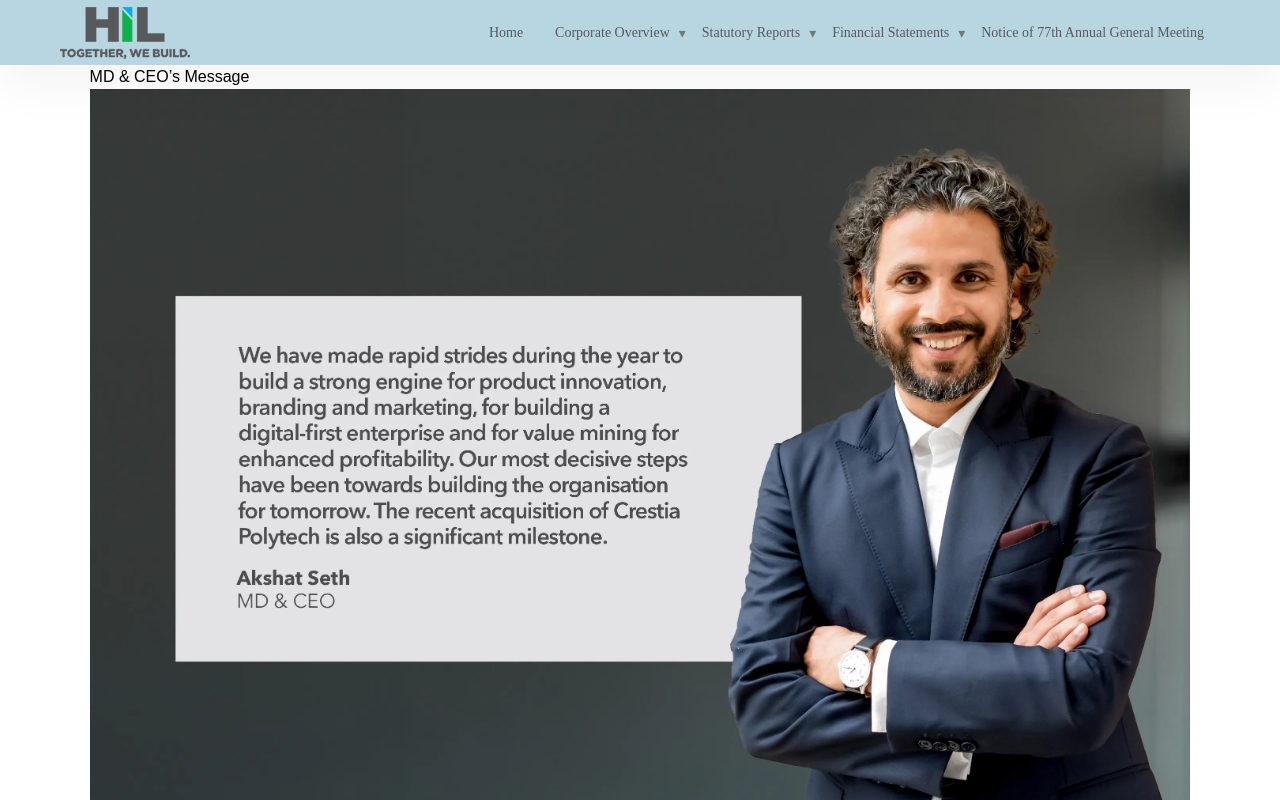
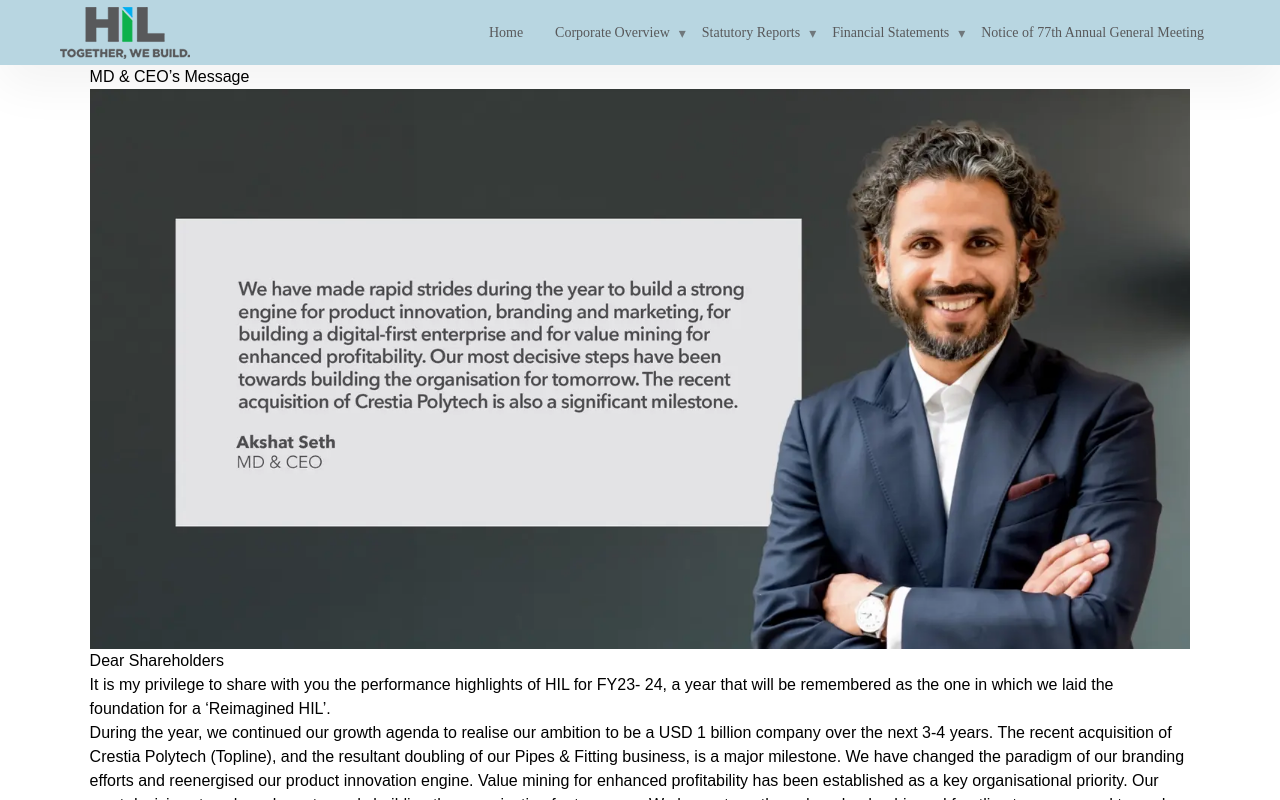
Before and after one commit to mayank7463/HIL, a React (Vite) app: page /ceo-msg in a window 1280 px wide. Shown: the top 800 px of the page. Built offline with nearby package versions, Linux system fonts and the light colour scheme; what chartjs-plugin-datalabels would draw is missing.

Commit message:
correction

```diff
--- a/src/Pages/CeoMessage/CeoMessage.jsx
+++ b/src/Pages/CeoMessage/CeoMessage.jsx
@@ -5,7 +5,7 @@
     <div className='marginal'>
          <div>
              <p className='text-2xl font-bold py-4'>MD & CEO’s Message</p>
-             <img src="./Ceo/ceo-1.webp" alt="" />
+             <img src="./Quote/quote-1.webp" alt="" />
          </div>
          <div>
             <p className='text-xl font-bold py-4'>Dear Shareholders</p>
--- a/src/Pages/ChairmanMessage/ChairmanMessage.jsx
+++ b/src/Pages/ChairmanMessage/ChairmanMessage.jsx
@@ -5,7 +5,7 @@
     <div className='marginal'>
         <div className='w-90'>
             <p className='text-2xl font-bold py-4'>Chairman’s Message</p>
-             <img src="./Chairman/chair-1.webp" alt="" />
+             <img src="./Quote/quote-2.webp" alt="" />
         </div>
         <div>
             <p className='text-xl font-bold py-4'>Dear Shareholders,</p>
```
Also changed, not shown: public/Quote/quote-1.webp, public/Quote/quote-2.webp.
